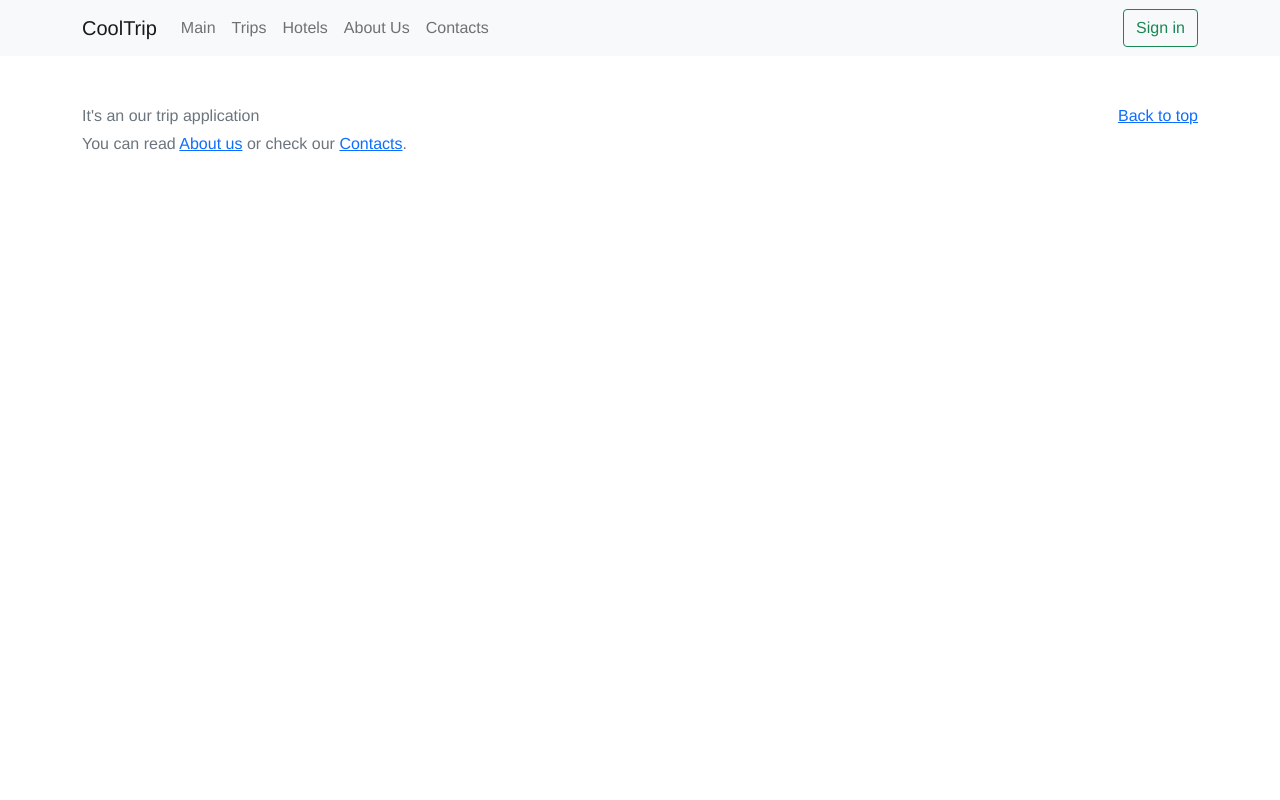
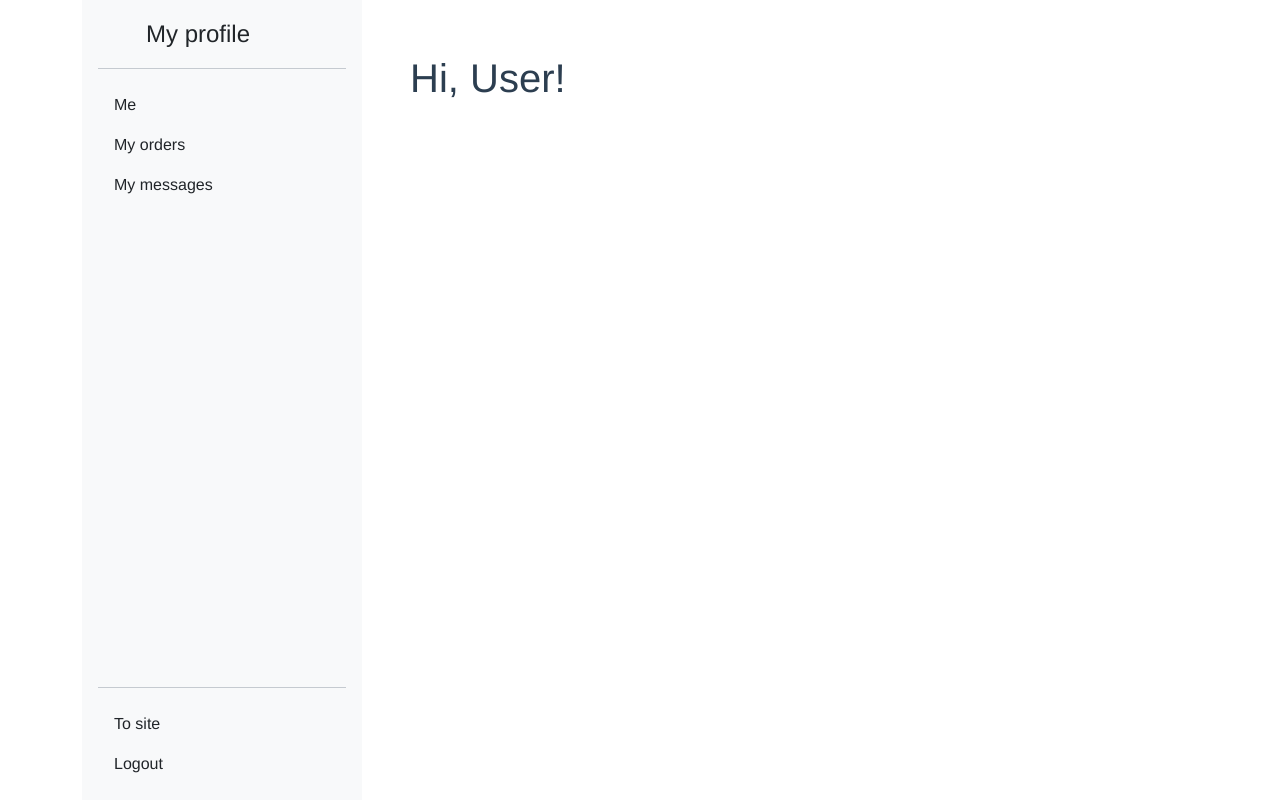
Before and after one commit to Yauheni-Nikifarau/dummy, a Vue app in the folder resources/vue/: page /account in a window 1280 px wide. Built offline with nearby package versions, Linux system fonts and the light colour scheme.

Commit message:
started making routing

```diff
--- a/resources/vue/package.json
+++ b/resources/vue/package.json
@@ -9,7 +9,8 @@
   },
   "dependencies": {
     "core-js": "^3.6.5",
-    "vue": "^3.0.0"
+    "vue": "^3.0.0",
+    "vue-router": "^4.0.8"
   },
   "devDependencies": {
     "@vue/cli-plugin-babel": "~4.5.0",
--- a/resources/vue/src/App.vue
+++ b/resources/vue/src/App.vue
@@ -1,26 +1,13 @@
 <template>
     <div id="app">
-        <site v-if="site"></site>
-        <account v-else></account>
+        <router-view></router-view>
     </div>
 </template>
 
 <script>
-import Site from "./components/site/common/Site";
-import Account from "./components/account/common/Account";
 
 export default {
-    setup () {
-        const site = true;
-        return {
-            site
-        }
-    },
     name: 'App',
-    components: {
-        Site,
-        Account
-    }
 }
 </script>
 
--- a/resources/vue/src/components/account/common/AccountAside.vue
+++ b/resources/vue/src/components/account/common/AccountAside.vue
@@ -9,8 +9,8 @@
             <nav-link v-for="item in menu" :key="item.link" :link="item.link" :title="item.title"></nav-link>
         </ul>
         <hr>
-        <a href="/" class="nav-link link-dark">To site</a>
-        <a href="/" class="nav-link link-dark">Logout</a>
+        <router-link to="/" class="nav-link link-dark">To site</router-link>
+        <router-link to="/" class="nav-link link-dark">Logout</router-link>
     </aside>
 </template>
 
@@ -19,10 +19,13 @@ import NavLink from "./NavLink";
 export default {
     setup () {
         const menu = [
-            {link: '/profile', title: 'Me'},
-            {link: '/profile/orders', title: 'My orders'},
-            {link: '/profile/messages', title: 'My messages'},
-        ]
+            {link: '/account', title: 'Me'},
+            {link: '/account/orders', title: 'My orders'},
+            {link: '/account/messages', title: 'My messages'},
+        ];
+        return {
+            menu
+        }
     },
     name: "account-aside",
     components: {
--- a/resources/vue/src/components/account/common/AccountMain.vue
+++ b/resources/vue/src/components/account/common/AccountMain.vue
@@ -1,27 +1,11 @@
 <template>
-    <me-page v-if="page == 'me'"></me-page>
-    <message-page v-if="page == 'message'"></message-page>
-    <messages-page v-if="page == 'messages'"></messages-page>
-    <order-page v-if="page == 'order'"></order-page>
-    <orders-page v-if="page == 'orders'"></orders-page>
+    <router-view></router-view>
 </template>
 
 <script>
-import MePage from "../me/MePage";
-import MessagePage from "../message/MessagePage";
-import MessagesPage from "../messages/MessagesPage";
-import OrderPage from "../order/OrderPage";
-import OrdersPage from "../orders/OrdersPage";
 export default {
     name: "account-main",
     props: ['page'],
-    components: {
-        MePage,
-        MessagesPage,
-        MessagePage,
-        OrderPage,
-        OrdersPage
-    }
 }
 </script>
 
--- a/resources/vue/src/components/account/common/NavLink.vue
+++ b/resources/vue/src/components/account/common/NavLink.vue
@@ -1,8 +1,8 @@
 <template>
     <li>
-        <a :href="link" class="nav-link link-dark">
+        <router-link :to="link" class="nav-link link-dark">
             {{ title }}
-        </a>
+        </router-link>
     </li>
 </template>
 
--- a/resources/vue/src/components/site/auth/LoginModal.vue
+++ b/resources/vue/src/components/site/auth/LoginModal.vue
@@ -18,7 +18,7 @@ import Modal from "./Modal";
 import Shadow from "../common/Shadow";
 export default {
     name: "login-modal",
-    components: {
+    component: {
         Shadow,
         Modal
     }
--- a/resources/vue/src/components/site/auth/RegisterModal.vue
+++ b/resources/vue/src/components/site/auth/RegisterModal.vue
@@ -31,7 +31,7 @@ import Modal from "./Modal";
 
 export default {
     name: "register-modal",
-    components: {
+    component: {
         Shadow,
         Modal
     }
--- a/resources/vue/src/components/site/common/Pagination.vue
+++ b/resources/vue/src/components/site/common/Pagination.vue
@@ -5,7 +5,7 @@
                 <span aria-hidden="true">&laquo;</span>
             </a>
         </li>
-        <li v-for="n in quantity" class="page-item"><a class="page-link" href="#">{{ n }}</a></li>
+        <li v-for="n in quantity" :key="n" class="page-item"><a class="page-link" href="#">{{ n }}</a></li>
         <li class="page-item">
             <a class="page-link" href="#" aria-label="Next">
                 <span aria-hidden="true">&raquo;</span>
--- a/resources/vue/src/components/site/common/SiteHeader.vue
+++ b/resources/vue/src/components/site/common/SiteHeader.vue
@@ -9,19 +9,19 @@
                     <div class="collapse navbar-collapse" id="navbarNav">
                         <ul class="navbar-nav me-auto mb-2 mb-lg-0">
                             <li class="nav-item">
-                                <a class="nav-link hover:active" href="#">Main</a>
+                                <router-link class="nav-link hover:active" to="/">Main</router-link>
                             </li>
                             <li class="nav-item">
-                                <a class="nav-link hover:active" href="#">Trips</a>
+                                <router-link class="nav-link hover:active" to="/trips">Trips</router-link>
                             </li>
                             <li class="nav-item">
-                                <a class="nav-link hover:active" href="#">Hotels</a>
+                                <router-link class="nav-link hover:active" to="hotels">Hotels</router-link>
                             </li>
                             <li class="nav-item">
-                                <a class="nav-link hover:active" href="#">About Us</a>
+                                <router-link class="nav-link hover:active" to="/about">About Us</router-link>
                             </li>
                             <li class="nav-item">
-                                <a class="nav-link hover:active" href="#">Contacts</a>
+                                <router-link class="nav-link hover:active" to="/contacts">Contacts</router-link>
                             </li>
                         </ul>
                         <a class="d-flex btn btn-outline-success" href="#">Sign in</a>
--- a/resources/vue/src/components/site/common/SiteMain.vue
+++ b/resources/vue/src/components/site/common/SiteMain.vue
@@ -1,34 +1,11 @@
 <template>
-    <main-page v-if="page == 'main'"></main-page>
-    <about-page v-if="page == 'about'"></about-page>
-    <contacts-page v-if="page == 'contacts'"></contacts-page>
-    <hotel-page v-if="page == 'hotel'"></hotel-page>
-    <hotels-page v-if="page == 'hotels'"></hotels-page>
-    <trip-page v-if="page == 'trip'"></trip-page>
-    <trips-page v-if="page == 'trips'"></trips-page>
+    <router-view></router-view>
 </template>
 
 <script>
-import MainPage from "../main/MainPage";
-import AboutPage from "../about/AboutPage";
-import ContactsPage from "../contacts/ContactsPage";
-import HotelPage from "../hotel/HotelPage";
-import HotelsPage from "../hotels/HotelsPage";
-import TripPage from "../trip/TripPage";
-import TripsPage from "../trips/TripsPage";
 
 export default {
     name: "site-main",
-    props: ['page'],
-    components: {
-        MainPage,
-        AboutPage,
-        ContactsPage,
-        HotelPage,
-        HotelsPage,
-        TripPage,
-        TripsPage
-    }
 }
 </script>
 
--- a/resources/vue/src/main.js
+++ b/resources/vue/src/main.js
@@ -1,4 +1,5 @@
 import { createApp } from 'vue'
 import App from './App.vue'
+import { router } from './router'
 
-createApp(App).mount('#app')
+createApp(App).use(router).mount('#app')
--- /dev/null
+++ b/resources/vue/src/router.js
@@ -0,0 +1,37 @@
+import { createRouter, createWebHistory } from 'vue-router'
+import Account from "./components/account/common/Account";
+import MePage from "./components/account/me/MePage";
+import OrdersPage from "./components/account/orders/OrdersPage";
+import MessagesPage from "./components/account/messages/MessagesPage";
+import Site from "./components/site/common/Site";
+import MainPage from "./components/site/main/MainPage";
+import TripsPage from "./components/site/trips/TripsPage";
+import HotelsPage from "./components/site/hotels/HotelsPage";
+import ContactsPage from "./components/site/contacts/ContactsPage";
+import AboutPage from "./components/site/about/AboutPage";
+
+export const router = createRouter({
+    history: createWebHistory(),
+    routes: [
+        {
+            path: '/account',
+            component: Account,
+            children: [
+                { path: '', component: MePage },
+                { path: 'orders', component: OrdersPage },
+                { path: 'messages', component: MessagesPage },
+            ],
+        },
+        {
+            path: '',
+            component: Site,
+            children: [
+                { path: '', component: MainPage },
+                { path: 'trips', component: TripsPage },
+                { path: 'hotels', component: HotelsPage },
+                { path: 'contacts', component: ContactsPage },
+                { path: 'about', component: AboutPage },
+            ],
+        },
+    ],
+})
```
Also changed, not shown: 1 other file (tests, documents, lock files or other folders).
